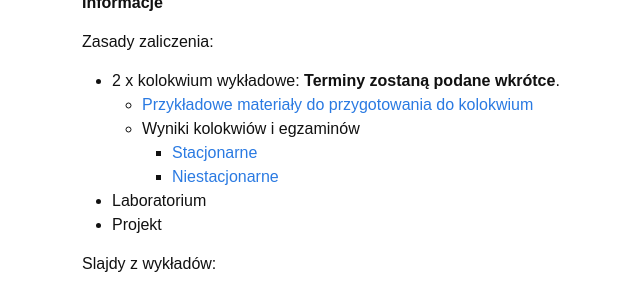
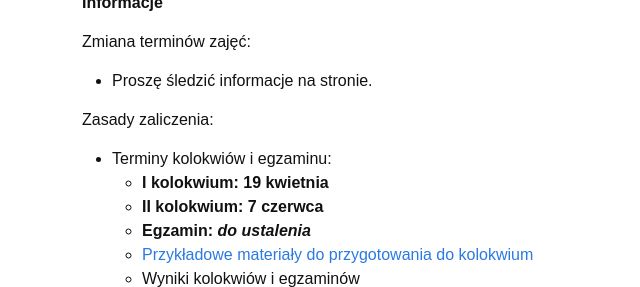
Before and after one commit to piotrlasek/piotrlasek.github.io, a Jekyll site: the page built from for-students/ai2.md, in a window 1280 px wide and 900 px high, cut to the strip 382-669 px from the top of the window. Shown: the whole strip, without its empty margins (188-828 px from the left). Built offline with Jekyll 4.4.1, drawn with Linux system fonts in a browser that asks for light colours.

Commit message:
Update ai2.md

```diff
--- a/for-students/ai2.md
+++ b/for-students/ai2.md
@@ -9,8 +9,14 @@ exclude: true
 
 # Informacje
 
+Zmiana terminów zajęć:
+* Proszę śledzić informacje na stronie.
+
 Zasady zaliczenia:
-* 2 x kolokwium wykładowe: **Terminy zostaną podane wkrótce**.
+* Terminy kolokwiów i egzaminu:
+  * **I kolokwium: 19 kwietnia**
+  * **II kolokwium: 7 czerwca**
+  * **Egzamin: _do ustalenia_**
   * [Przykładowe materiały do przygotowania do
   kolokwium](ai2-test-demo.pdf)
   * Wyniki kolokwiów i egzaminów
```
